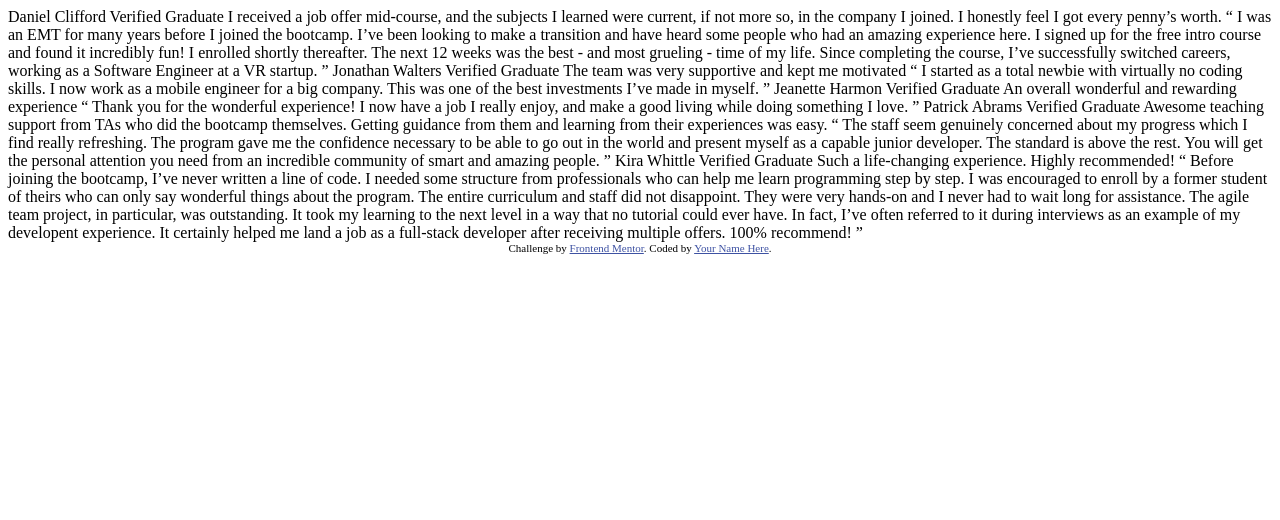
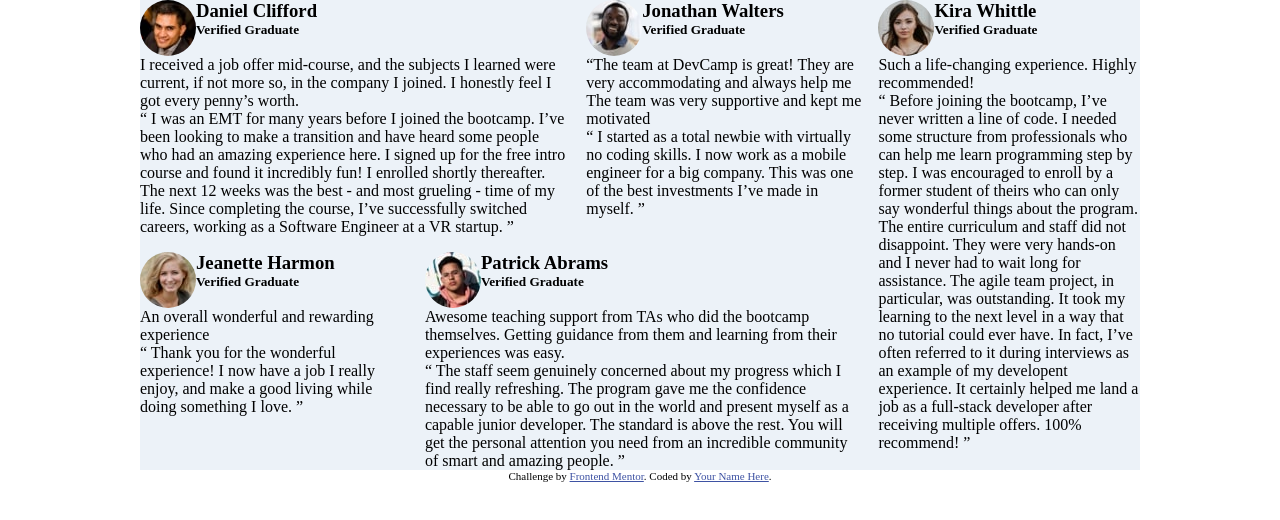
Before and after one commit to devKeed/testimonials-grid-section-main, a plain HTML site: page testimonials-grid-section-main/index.html in a window 1280 px wide. Drawn offline with Linux system fonts and the light colour scheme.

Commit message:
add html and grid template area style

```diff
--- a/testimonials-grid-section-main/index.html
+++ b/testimonials-grid-section-main/index.html
@@ -1,76 +1,146 @@
 <!DOCTYPE html>
 <html lang="en">
   <head>
-  <meta charset="UTF-8">
-  <meta name="viewport" content="width=device-width, initial-scale=1.0"> <!-- displays site properly based on user's device -->
+    <meta charset="UTF-8" />
+    <meta name="viewport" content="width=device-width, initial-scale=1.0" />
+    <!-- displays site properly based on user's device -->
 
-  <link rel="icon" type="image/png" sizes="32x32" href="./images/favicon-32x32.png">
+    <link
+      rel="icon"
+      type="image/png"
+      sizes="32x32"
+      href="./images/favicon-32x32.png"
+    />
+
+    <link rel="stylesheet" href="style.css" />
 
     <title>Frontend Mentor | [Challenge Name Here]</title>
 
     <!-- Feel free to remove these styles or customise in your own stylesheet 👍 -->
     <style>
-    .attribution { font-size: 11px; text-align: center; }
-    .attribution a { color: hsl(228, 45%, 44%); }
+      .attribution {
+        font-size: 11px;
+        text-align: center;
+      }
+
+      .attribution a {
+        color: hsl(228, 45%, 44%);
+      }
     </style>
   </head>
+
   <body>
-  Daniel Clifford
-  Verified Graduate
+    <div class="page-wrapper">
+      <div class="grid-container">
+        <div class="card one">
+          <div class="card-header">
+            <img src="./images/image-daniel.jpg" alt="" srcset="" />
+            <div class="card_header-title">
+              <h3>Daniel Clifford</h3>
+              <h5>Verified Graduate</h5>
+            </div>
+          </div>
+          <p>
+            I received a job offer mid-course, and the subjects I learned were
+            current, if not more so, in the company I joined. I honestly feel I
+            got every penny’s worth.
+          </p>
+          <p>
+            “ I was an EMT for many years before I joined the bootcamp. I’ve
+            been looking to make a transition and have heard some people who had
+            an amazing experience here. I signed up for the free intro course
+            and found it incredibly fun! I enrolled shortly thereafter. The next
+            12 weeks was the best - and most grueling - time of my life. Since
+            completing the course, I’ve successfully switched careers, working
+            as a Software Engineer at a VR startup. ”
+          </p>
+        </div>
 
-  I received a job offer mid-course, and the subjects I learned were current, if not more so,
-  in the company I joined. I honestly feel I got every penny’s worth.
-
-  “ I was an EMT for many years before I joined the bootcamp. I’ve been looking to make a
-  transition and have heard some people who had an amazing experience here. I signed up
-  for the free intro course and found it incredibly fun! I enrolled shortly thereafter.
-  The next 12 weeks was the best - and most grueling - time of my life. Since completing
-  the course, I’ve successfully switched careers, working as a Software Engineer at a VR startup. ”
-
-  Jonathan Walters
-  Verified Graduate
-
-  The team was very supportive and kept me motivated
-
-  “ I started as a total newbie with virtually no coding skills. I now work as a mobile engineer
-  for a big company. This was one of the best investments I’ve made in myself. ”
-
-  Jeanette Harmon
-  Verified Graduate
-
-  An overall wonderful and rewarding experience
-
-  “ Thank you for the wonderful experience! I now have a job I really enjoy, and make a good living
-  while doing something I love. ”
-
-  Patrick Abrams
-  Verified Graduate
-
-  Awesome teaching support from TAs who did the bootcamp themselves. Getting guidance from them and
-  learning from their experiences was easy.
-
-  “ The staff seem genuinely concerned about my progress which I find really refreshing. The program
-  gave me the confidence necessary to be able to go out in the world and present myself as a capable
-  junior developer. The standard is above the rest. You will get the personal attention you need from
-  an incredible community of smart and amazing people. ”
-
-  Kira Whittle
-  Verified Graduate
-
-  Such a life-changing experience. Highly recommended!
-
-  “ Before joining the bootcamp, I’ve never written a line of code. I needed some structure from
-  professionals who can help me learn programming step by step. I was encouraged to enroll by a former
-  student of theirs who can only say wonderful things about the program. The entire curriculum and staff
-  did not disappoint. They were very hands-on and I never had to wait long for assistance. The agile team
-  project, in particular, was outstanding. It took my learning to the next level in a way that no tutorial
-  could ever have. In fact, I’ve often referred to it during interviews as an example of my developent
-  experience. It certainly helped me land a job as a full-stack developer after receiving multiple offers.
-  100% recommend! ”
+        <div class="card two">
+          <div class="card-header">
+            <img src="./images/image-jonathan.jpg" alt="" srcset="" />
+            <div class="card_header-title">
+              <h3>Jonathan Walters</h3>
+              <h5>Verified Graduate</h5>
+            </div>
+          </div>
+          “The team at DevCamp is great! They are very accommodating and always
+          help me
+          <p>The team was very supportive and kept me motivated</p>
+          <p>
+            “ I started as a total newbie with virtually no coding skills. I now
+            work as a mobile engineer for a big company. This was one of the
+            best investments I’ve made in myself. ”
+          </p>
+        </div>
+        <div class="card three">
+          <div class="card-header">
+            <img src="./images/image-jeanette.jpg" alt="" srcset="" />
+            <div class="card_header-title">
+              <h3>Jeanette Harmon</h3>
+              <h5>Verified Graduate</h5>
+            </div>
+          </div>
+          <p>An overall wonderful and rewarding experience</p>
+          <p>
+            “ Thank you for the wonderful experience! I now have a job I really
+            enjoy, and make a good living while doing something I love. ”
+          </p>
+        </div>
+        <div class="card four">
+          <div class="card-header">
+            <img src="./images/image-patrick.jpg" alt="" srcset="" />
+            <div class="card_header-title">
+              <h3>Patrick Abrams</h3>
+              <h5>Verified Graduate</h5>
+            </div>
+          </div>
+          <p>
+            Awesome teaching support from TAs who did the bootcamp themselves.
+            Getting guidance from them and learning from their experiences was
+            easy.
+          </p>
+          <p>
+            “ The staff seem genuinely concerned about my progress which I find
+            really refreshing. The program gave me the confidence necessary to
+            be able to go out in the world and present myself as a capable
+            junior developer. The standard is above the rest. You will get the
+            personal attention you need from an incredible community of smart
+            and amazing people. ”
+          </p>
+        </div>
+        <div class="card five">
+          <div class="card-header">
+            <img src="./images/image-kira.jpg" alt="" srcset="" />
+            <div class="card_header-title">
+              <h3>Kira Whittle</h3>
+              <h5>Verified Graduate</h5>
+            </div>
+          </div>
+          <p>Such a life-changing experience. Highly recommended!</p>
+          <p>
+            “ Before joining the bootcamp, I’ve never written a line of code. I
+            needed some structure from professionals who can help me learn
+            programming step by step. I was encouraged to enroll by a former
+            student of theirs who can only say wonderful things about the
+            program. The entire curriculum and staff did not disappoint. They
+            were very hands-on and I never had to wait long for assistance. The
+            agile team project, in particular, was outstanding. It took my
+            learning to the next level in a way that no tutorial could ever
+            have. In fact, I’ve often referred to it during interviews as an
+            example of my developent experience. It certainly helped me land a
+            job as a full-stack developer after receiving multiple offers. 100%
+            recommend! ”
+          </p>
+        </div>
+      </div>
+    </div>
 
     <div class="attribution">
-    Challenge by <a href="https://www.frontendmentor.io?ref=challenge" target="_blank">Frontend Mentor</a>.
-    Coded by <a href="#">Your Name Here</a>.
+      Challenge by
+      <a href="https://www.frontendmentor.io?ref=challenge" target="_blank"
+        >Frontend Mentor</a
+      >. Coded by <a href="#">Your Name Here</a>.
     </div>
   </body>
 </html>
--- /dev/null
+++ b/testimonials-grid-section-main/style.css
@@ -0,0 +1,46 @@
+*{
+    margin: 0;
+    padding: 0;
+}
+
+.page-wrapper{
+    background-color: hsl(210, 46%, 95%);
+    max-width: 1000px;
+    margin: 0 auto;
+}
+
+.grid-container{
+    display: grid;
+    grid-template-areas: "one one two five"
+    "three four four five";
+    gap: 1rem;
+}
+
+.card-header{
+    display: flex;
+    align-items: flex-start;
+}
+
+.card img{
+    border-radius: 50%;
+}
+
+.one{
+    grid-area: one;
+}
+
+.two{
+    grid-area: two;
+}
+
+.three{
+    grid-area: three;
+}
+
+.four{
+    grid-area: four;
+}
+
+.five{
+    grid-area: five;
+}
```
Lines whose indentation alone changed are shown as unchanged.
